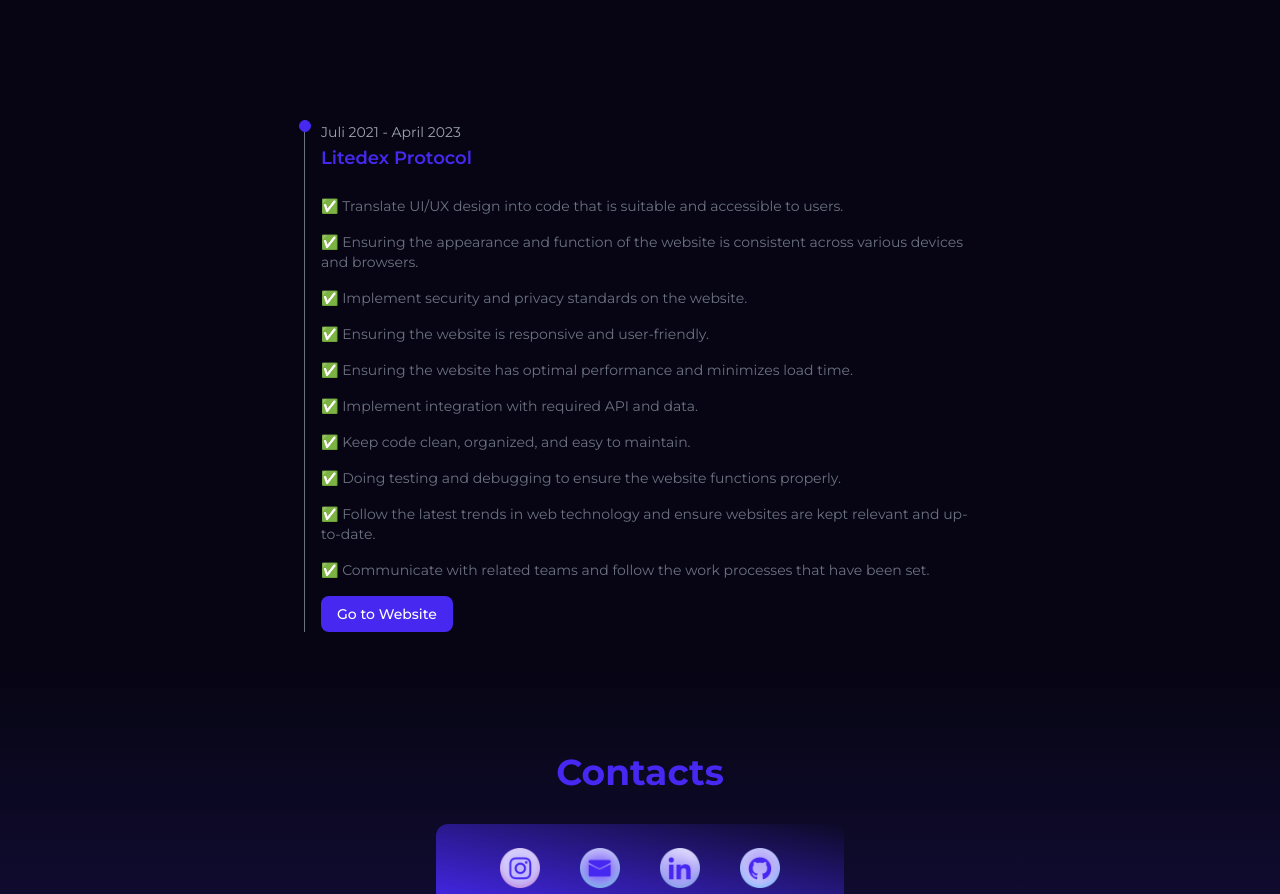
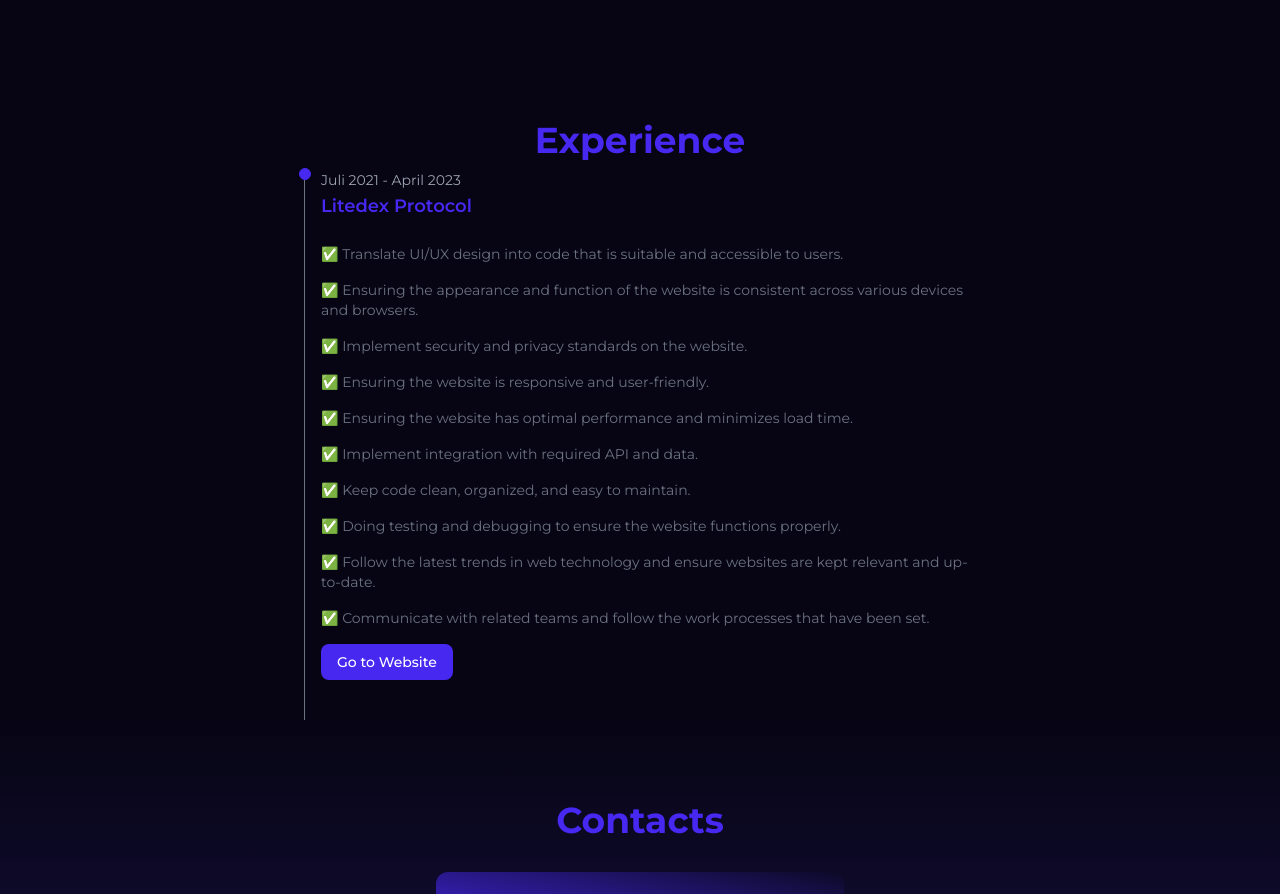
Before and after one commit to sindev08/sindev-portfolio, a Next.js app: page / in a window 1280 px wide. Shown: the part 1480-2374 px from the top of the page. Built offline with nearby package versions, Linux system fonts and the light colour scheme; a web font is replaced by a local one.

Commit message:
reconfig react-scroll

```diff
--- a/src/components/organisms/Home/Experience/index.js
+++ b/src/components/organisms/Home/Experience/index.js
@@ -42,7 +42,13 @@
 		},
 	];
 	return (
-		<section id="experience" className="max-w-2xl mx-auto mb-40 lg:mb-0">
+		<section
+			id="experience"
+			className="flex flex-col max-w-2xl px-4 pb-40 mx-auto space-y-1 xl:px-0 lg:pb-0 sm:space-y-2"
+		>
+			<h2 className="text-2xl font-bold text-left lg:text-center md:text-4xl text-brand">
+				Experience
+			</h2>
 			<ol className="relative border-l border-gray-500 dark:border-gray-700">
 				{data.map((item, i) => (
 					<ListExperience key={i} title={item.title} time={item.time}>
--- a/src/components/organisms/Navbar/index.js
+++ b/src/components/organisms/Navbar/index.js
@@ -24,10 +24,10 @@
 export const Navbar = () => {
 	const [open, setOpen] = useState(false);
 	const NavLinks = [
-		{ id: "hero", name: "Hero", offset: -500 },
-		{ id: "about", name: "About", offset: -500 },
-		{ id: "experience", name: "Experience", offset: -500 },
-		{ id: "contact", name: "Contact", offset: -500 },
+		{ id: "hero", name: "Hero", offset: -120 },
+		{ id: "about", name: "About", offset: -120 },
+		{ id: "experience", name: "Experience", offset: -120 },
+		{ id: "contact", name: "Contact", offset: -120 },
 	];
 	const sectionRefs = [useRef(null), useRef(null), useRef(null), useRef(null)];
 	return (
@@ -71,7 +71,7 @@
 							className="flex flex-col items-center justify-center"
 							spy
 							smooth={true}
-							offset={-700}
+							offset={-280}
 							duration={100}
 						>
 							<HomeSvg className="w-6 h-6 stroke-brand navmob" />
@@ -85,7 +85,7 @@
 							className="flex flex-col items-center justify-center"
 							spy
 							smooth={true}
-							offset={-700}
+							offset={-280}
 							duration={100}
 						>
 							<AboutSvg className="w-6 h-6 stroke-brand navmob" />
@@ -99,7 +99,7 @@
 							className="flex flex-col items-center justify-center"
 							spy
 							smooth={true}
-							offset={-700}
+							offset={-280}
 							duration={100}
 						>
 							<ProjectSvg className="w-6 h-6 stroke-brand navmob" />
@@ -123,8 +123,8 @@
 							// blocking={false}
 							snapPoints={({ minHeight }) => minHeight}
 						>
-							<div className="flex flex-col items-center px-4 py-8 space-y-5">
-								<div className="flex flex-row items-center justify-between sm:justify-center sm:space-x-4">
+							<div className="flex flex-col items-start px-4 py-8 space-y-5 sm:items-center">
+								<div className="flex flex-row items-center justify-between w-full sm:w-auto sm:justify-center sm:space-x-4">
 									<div className="relative flex-shrink-0 w-10 h-10">
 										<Image src={GlassInstragram} fill alt="" />
 									</div>
@@ -137,7 +137,7 @@
 										</div>
 									</Link>
 								</div>
-								<div className="flex flex-row items-center justify-between sm:justify-center sm:space-x-4">
+								<div className="flex flex-row items-center justify-between w-full sm:w-auto sm:justify-center sm:space-x-4">
 									<div className="relative flex-shrink-0 w-10 h-10">
 										<Image src={GlassEmail} fill alt="" />
 									</div>
@@ -150,7 +150,7 @@
 										</div>
 									</Link>
 								</div>
-								<div className="flex flex-row items-center justify-between sm:justify-center sm:space-x-4">
+								<div className="flex flex-row items-center justify-between w-full sm:w-auto sm:justify-center sm:space-x-4">
 									<div className="relative flex-shrink-0 w-10 h-10">
 										<Image src={GlassLinkedIn} fill alt="" />
 									</div>
@@ -163,7 +163,7 @@
 										</div>
 									</Link>
 								</div>
-								<div className="flex flex-row items-center justify-between sm:justify-center sm:space-x-4">
+								<div className="flex flex-row items-center justify-between w-full sm:w-auto sm:justify-center sm:space-x-4">
 									<div className="relative flex-shrink-0 w-10 h-10">
 										<Image src={GlassGithub} fill alt="" />
 									</div>
```
